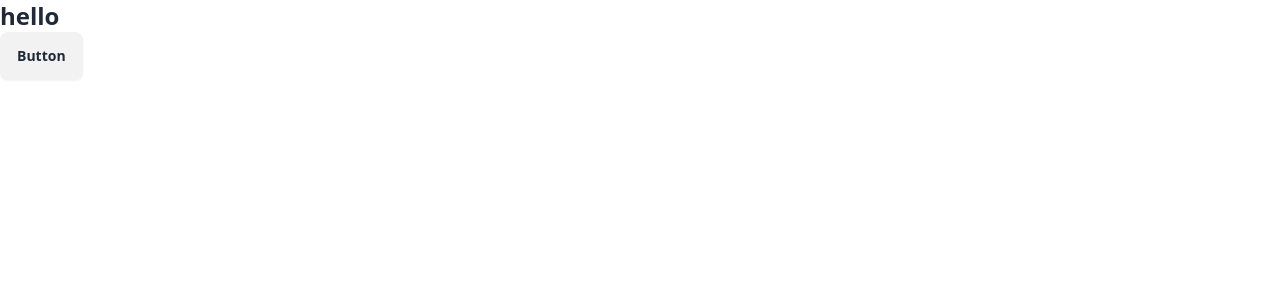
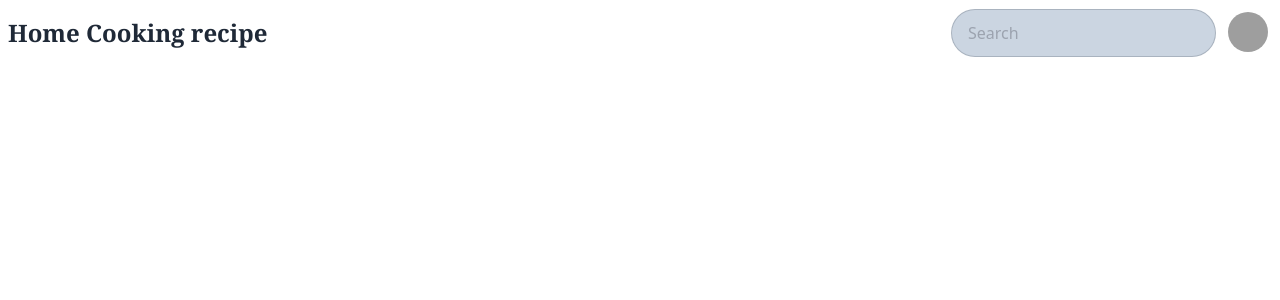
Before and after one commit to BorshaDevi/cooking-project, a React (Vite) app: page / in a window 1280 px wide. Shown: the top 300 px of the page. Built offline with nearby package versions, Linux system fonts and the light colour scheme; grey boxes are pictures that could not be loaded.

Commit message:
add text

```diff
--- a/src/App.jsx
+++ b/src/App.jsx
@@ -1,13 +1,15 @@
 
 import './App.css'
+import Navbar from './components/Navbar/Navbar'
 
 function App() {
 
 
   return (
     <>
-      <h1 className='text-2xl font-bold'>hello</h1>
-      <button className="btn">Button</button>
+      <div>
+        <Navbar></Navbar>
+      </div>
     </>
   )
 }
--- /dev/null
+++ b/src/components/Navbar/Navbar.jsx
@@ -0,0 +1,37 @@
+
+
+const Navbar = () => {
+    return (
+        <div>
+          <div className="navbar bg-base-100">
+  <div className="flex-1">
+    <h1 className="text-2xl font-serif font-bold">Home Cooking recipe</h1>
+  </div>
+  <div className="flex-none gap-2">
+    <div className="form-control">
+      <input type="text" placeholder="Search" className="input input-bordered w-24 md:w-auto rounded-full bg-slate-300" />
+    </div>
+    <div className="dropdown dropdown-end">
+      <div tabIndex={0} role="button" className="btn btn-ghost btn-circle avatar">
+        <div className="w-10 rounded-full">
+          <img alt="Tailwind CSS Navbar component" src="https://daisyui.com/images/stock/photo-1534528741775-53994a69daeb.jpg" />
+        </div>
+      </div>
+      <ul tabIndex={0} className="mt-3 z-[1] p-2 shadow menu menu-sm dropdown-content bg-base-100 rounded-box w-52">
+        <li>
+          <a className="justify-between">
+            Profile
+            <span className="badge">New</span>
+          </a>
+        </li>
+        <li><a>Settings</a></li>
+        <li><a>Logout</a></li>
+      </ul>
+    </div>
+  </div>
+</div>
+        </div>
+    );
+};
+
+export default Navbar;
```
